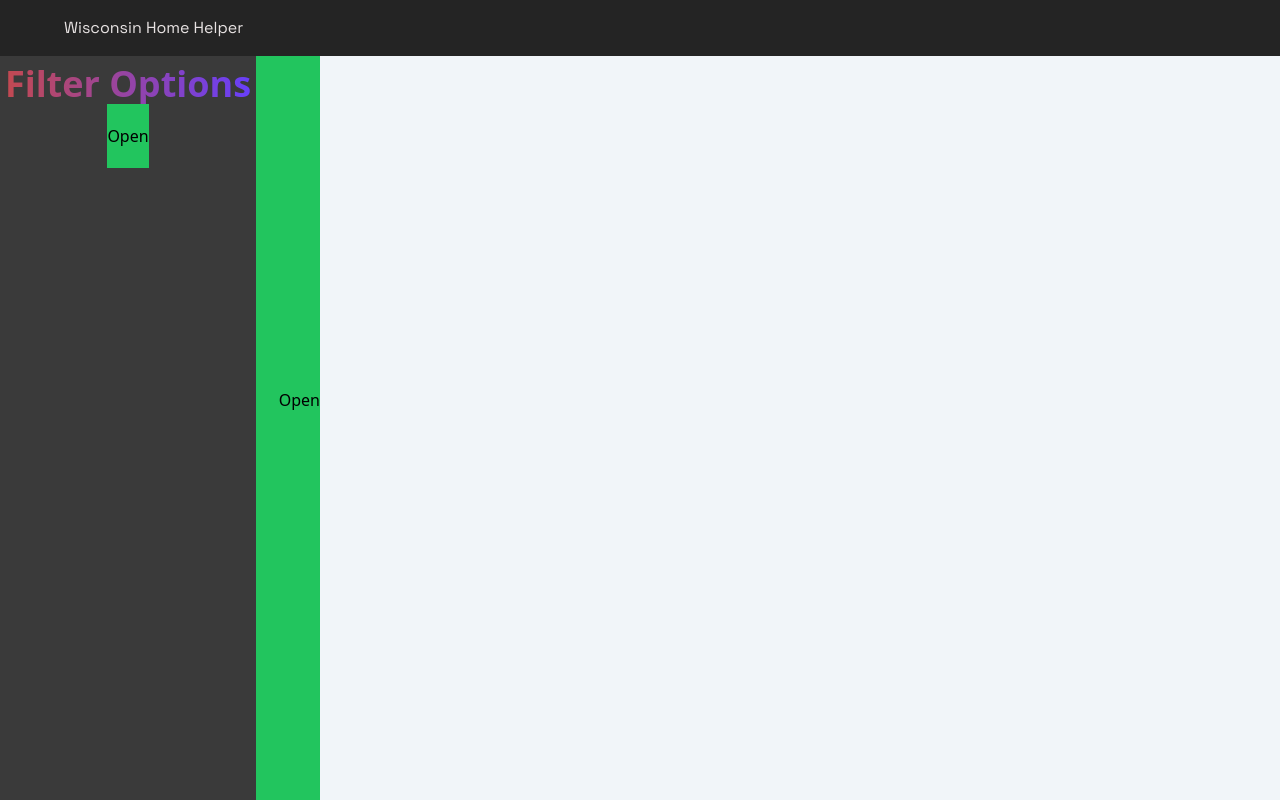
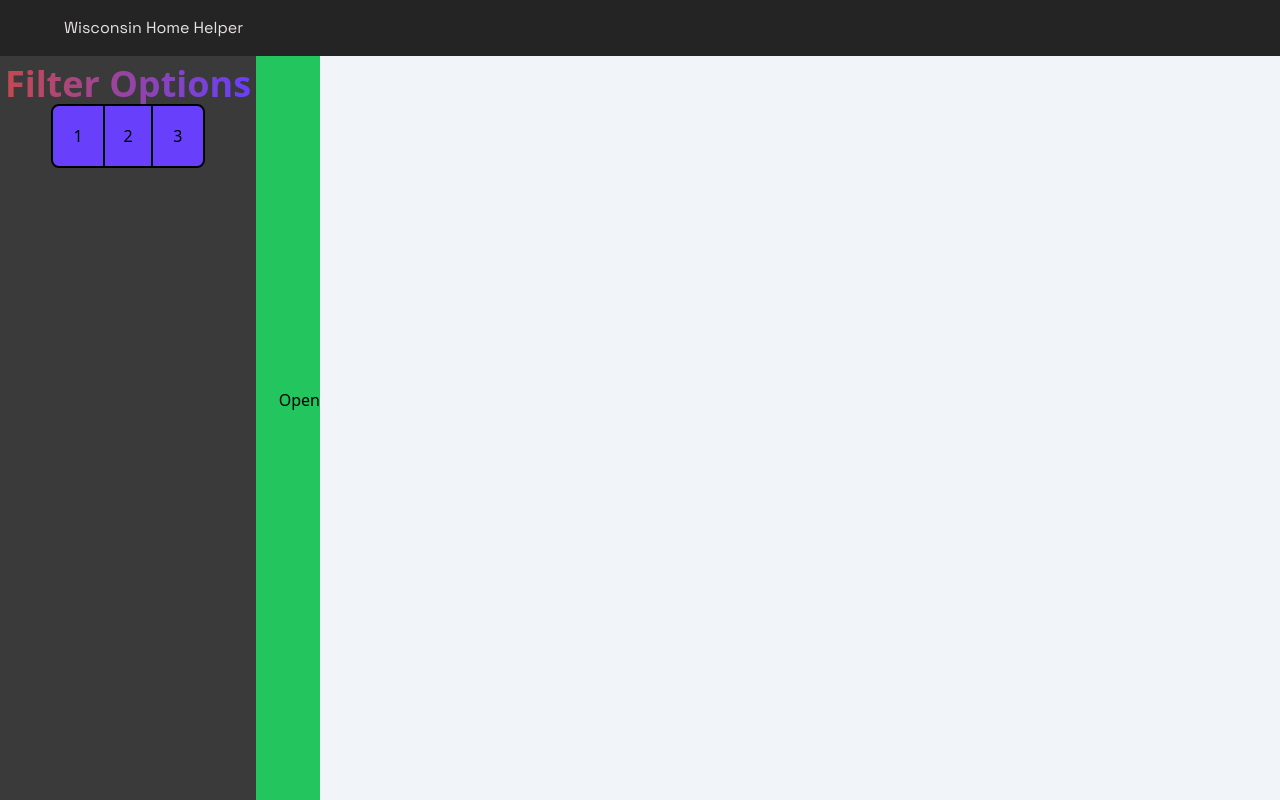
Before and after one commit to markstanl/Wisconsin-Family-Home-Finder, a React (Vite) app in the folder housing-helper/: page / in a window 1280 px wide. Both pictures are taken after a click on the button "Open". Built offline with nearby package versions, Linux system fonts and the light colour scheme.

Commit message:
Added button for ranking selection

```diff
--- a/housing-helper/src/side filters/OptionButton.jsx
+++ b/housing-helper/src/side filters/OptionButton.jsx
@@ -1,12 +1,33 @@
-import React from "react";
+import React, { useState } from "react";
 
-const OptionButton = () => {
+const OptionButton = ({ options }) => {
+  const [optionPicked, setOptionPicked] = useState(null);
+
+  const bgcolor = "bg-accent";
+
+  const styles = [
+    `h-full w-1/3 ${bgcolor} rounded-l-lg flex justify-center items-center`,
+    `h-full w-1/3 ${bgcolor} border-l-2 border-r-2 border-black flex justify-center items-center`,
+    `h-full w-1/3 ${bgcolor} rounded-r-lg flex justify-center items-center`,
+  ];
+
   return (
-    <div>
-      <div className="h-16 w-full bg-green-500 flex flex-row justify-center align-center">
-        <div className="w-full h-16 flex" />
-        <button>Open</button>
-      </div>
+    <div
+      className={`h-16 w-3/5 ${bgcolor} button-container flex flex-row justify-between`}
+    >
+      {options.map((option, index) => {
+        return (
+          <div
+            className={styles[index]}
+            onClick={() => {
+              setOptionPicked(option);
+            }}
+            key={index}
+          >
+            {option}
+          </div>
+        );
+      })}
     </div>
   );
 };
--- a/housing-helper/src/side filters/SideMenu.jsx
+++ b/housing-helper/src/side filters/SideMenu.jsx
@@ -8,7 +8,7 @@ const SideMenu = () => {
       <div>
         <h1 className="primary-accent-text-gradient">Filter Options</h1>
       </div>
-      <OptionButton />
+      <OptionButton options={[1, 2, 3]} />
     </div>
   );
 };
--- a/housing-helper/src/styles.css
+++ b/housing-helper/src/styles.css
@@ -15,3 +15,7 @@
 h1{
   @apply text-4xl font-bold;
 }
+
+.button-container{
+  @apply  border-2 border-black rounded-lg flex flex-row justify-center;
+}
--- a/package.json
+++ /dev/null
@@ -1,5 +0,0 @@
-{
-  "dependencies": {
-    "react-router-dom": "^6.22.1"
-  }
-}
```
Also changed, not shown: 2 other files (tests, documents, lock files or other folders).
